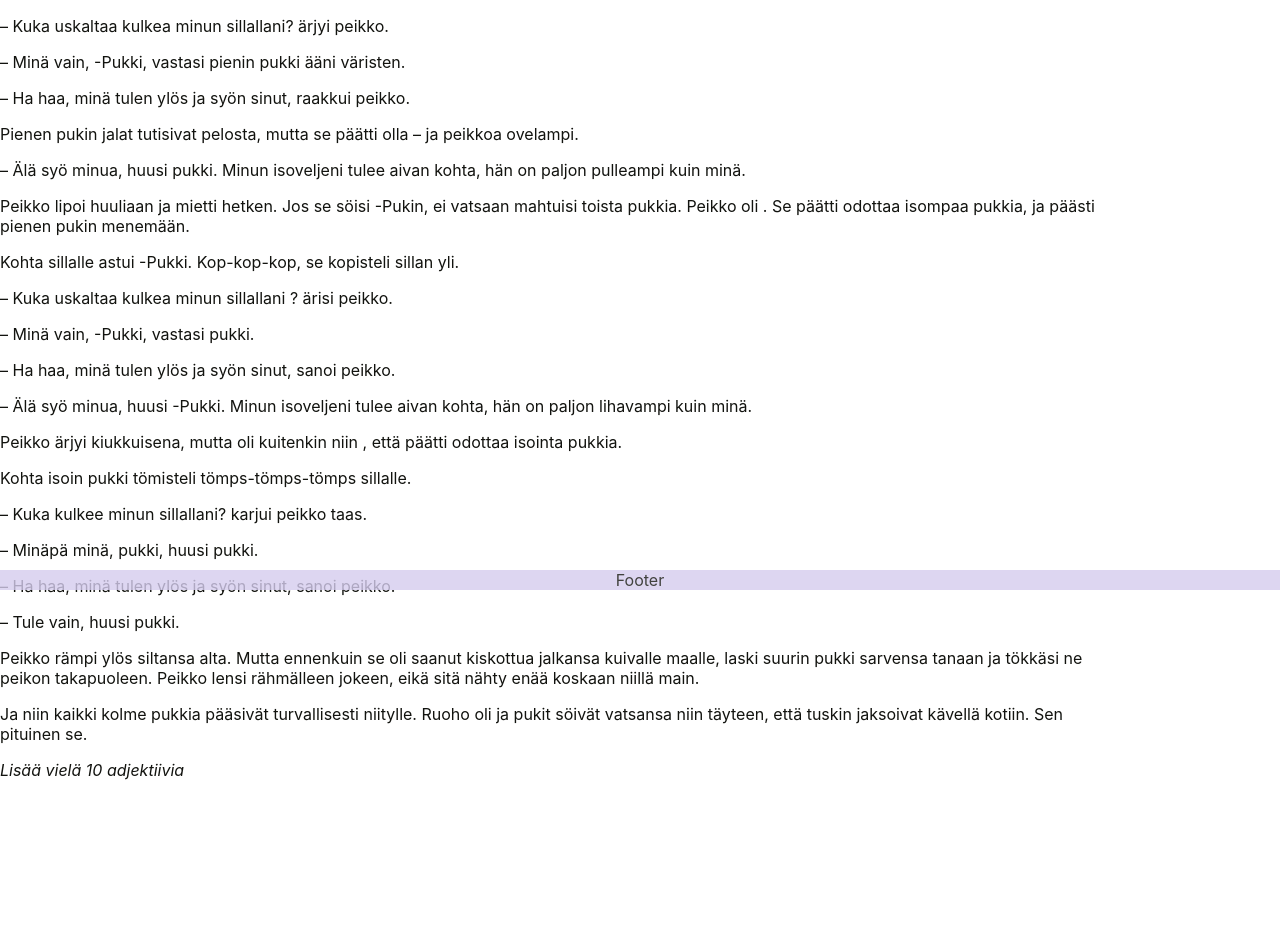
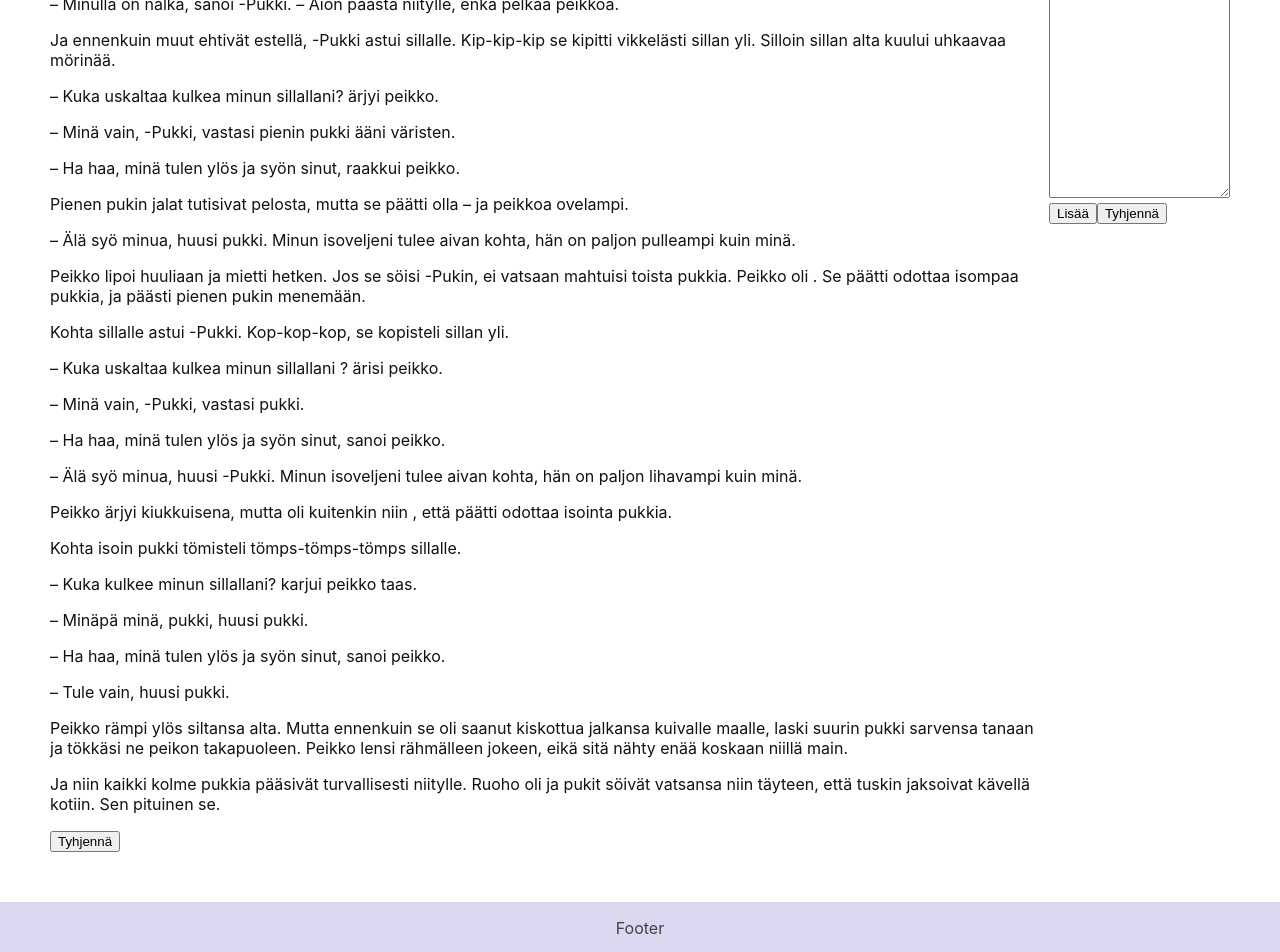
Before and after one commit to jasminlehtinen/Addjective, a React (Create React App) app: page /tarina/1 in a window 1280 px wide. Shown: the part 301-1253 px from the top of the page. Before the commit the page ends 1081 px from the top, so only its background shows below. Built offline with nearby package versions, Linux system fonts and the light colour scheme.

Commit message:
Possibility to reset adjectives and some UI changes

```diff
--- a/src/App.css
+++ b/src/App.css
@@ -1,3 +1,3 @@
-.App {}
+.App { }
 
-.Footer { position: fixed; }
+.Footer { }
--- a/src/components/footer.js
+++ b/src/components/footer.js
@@ -5,7 +5,7 @@ const Footer = () => {
   return (
     <>
       <div className='footer-flexbox footer-background'>
-        Footer
+        <p>Footer</p>
       </div>
     </>
   )
--- a/src/index.css
+++ b/src/index.css
@@ -9,9 +9,3 @@ body {
   -webkit-font-smoothing: antialiased;
   -moz-osx-font-smoothing: grayscale;
 }
-
-#root {
-  height: 100vh;
-  display: flex;
-  flex-direction: column;
-}
--- a/src/pages/page.css
+++ b/src/pages/page.css
@@ -1,4 +1,9 @@
 .content {
   height: 100%;
   display: flex;
+  margin: 50px;
 }
+
+textarea {
+  height: 300px;
+}
--- a/src/pages/stories.js
+++ b/src/pages/stories.js
@@ -1,5 +1,6 @@
 import React, { useState } from 'react'
 import { useParams } from 'react-router-dom'
+import './page.css'
 
 const Stories = () => {
   const { id } = useParams()
@@ -17,6 +18,11 @@ const Stories = () => {
     setAdjCount(event.target.value.split(', ').length)
   }
 
+  const handleAdjReset = (event) => {
+    event.preventDefault()
+    setShow([])
+  }
+
   const handleSubmit = (event) => {
     event.preventDefault()
     const data = document.getElementById('data')
@@ -24,9 +30,10 @@ const Stories = () => {
     setShow(data.value)
   }
 
-  const handleReset = (event) => {
+  const handleFormReset = (event) => {
     event.preventDefault()
     setTextarea('')
+    setAdjCount(0)
   }
 
   const SwitchStory = ({ page }) => {
@@ -73,9 +80,6 @@ const Stories = () => {
                   Ja niin kaikki kolme pukkia pääsivät turvallisesti niitylle.
                   Ruoho oli {shuffledAdj[9]} ja pukit söivät vatsansa niin täyteen, että tuskin jaksoivat kävellä kotiin. Sen pituinen se.
                 </p>
-                <div>
-                  <p><em>Lisää vielä {10 - adjCount} adjektiivia</em></p>
-                </div>
               </div>
       case '2':
         return <div>
@@ -145,9 +149,6 @@ const Stories = () => {
                 <p>
                   Ja niin kolme nokkelaa possua elelivät tiilitalossaan onnellisena elämänsä loppuun asti. Sen pituinen se.
                 </p>
-                <div>
-                  <p><em>Lisää vielä {10 - adjCount} adjektiivia</em></p>
-                </div>
               </div>
       case '3':
         return <div>
@@ -204,9 +205,6 @@ const Stories = () => {
                 </p>
                 <p>”Harmi, että tytölle tuli niin kova kiire”, tuumi Pikku-Karhu. ”Olisin kovin mielelläni leikkinyt hänen kanssaan.</p>
                 <p>Mutta Kultakutri ei enää koskaan uskaltautunut metsään yksin, eikä hän enää ikinä palannut karhujen talolle. Sen pituinen se.</p>
-                <div>
-                  <p><em>Lisää vielä {10 - adjCount} adjektiivia</em></p>
-                </div>
               </div>
       default:
         return 'Error.'
@@ -216,8 +214,13 @@ const Stories = () => {
   return (
     <>
       <div className='content'>
+        <div>
           <SwitchStory page={id}/>
-        <form noValidate onSubmit={handleSubmit} onReset={handleReset}>
+          <button onClick={handleAdjReset}>Tyhjennä</button>
+        </div>
+        <div>
+          <p><em>Lisää vielä {10 - adjCount} adjektiivia</em></p>
+          <form noValidate onSubmit={handleSubmit} onReset={handleFormReset}>
             <textarea
               type='text'
               id='data'
@@ -228,6 +231,7 @@ const Stories = () => {
             <button type='reset'>Tyhjennä</button>
           </form>
         </div>
+      </div>
     </>
   )
 }
```
Also changed, not shown: src/components/footer.css (line endings or trailing spaces). Lines whose indentation alone changed are shown as unchanged.
